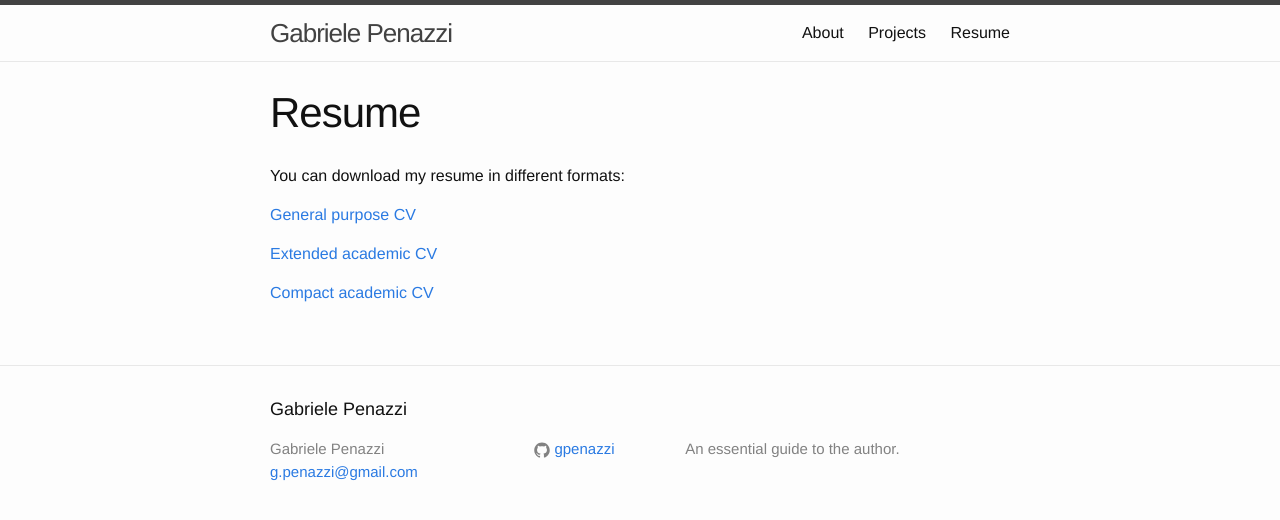
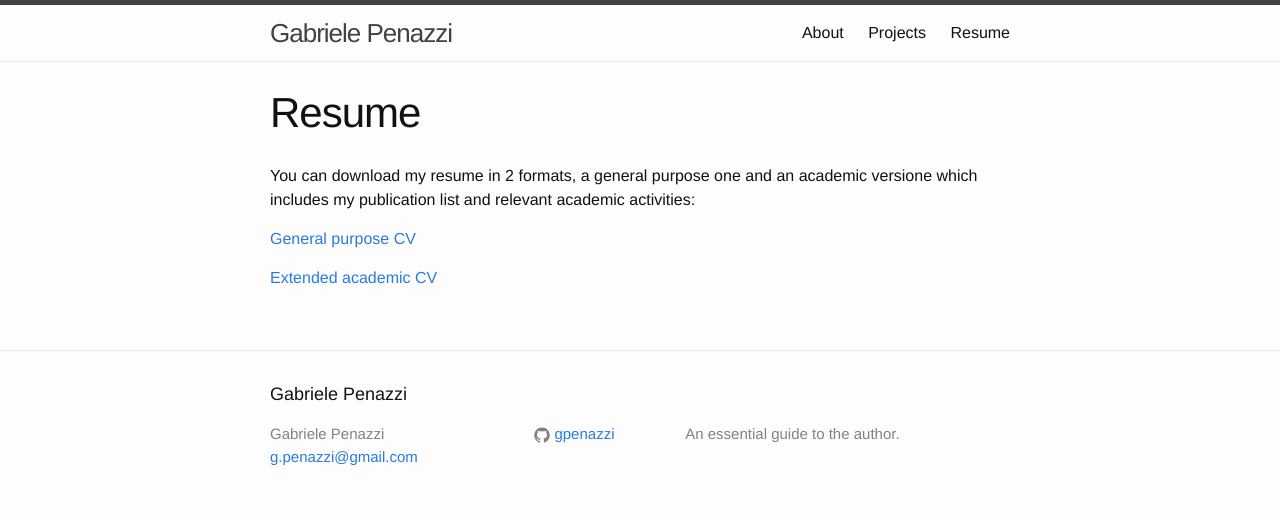
Before and after one commit to gpenazzi/gpenazzi.github.io, a Jekyll site: the page built from resume/resume.md, in a window 1280 px wide. Shown: the top 520 px of the page. Built offline with Jekyll 4.4.1, drawn with Linux system fonts in a browser that asks for light colours.

Commit message:
Update CV

```diff
--- a/resume/resume.md
+++ b/resume/resume.md
@@ -4,10 +4,8 @@ title: Resume
 permalink: /resume/
 ---
 
-You can download my resume in different formats:
+You can download my resume in 2 formats, a general purpose one and an academic versione which includes my publication list and relevant academic activities:
 
-[General purpose CV](https://www.dropbox.com/s/256c9j0e5vf9d62/industry.pdf?dl=0)
+[General purpose CV]( https://www.dropbox.com/s/90aabct064k5qda/cv.pdf?dl=0)
 
 [Extended academic CV](https://www.dropbox.com/s/24in2tqn1mriv1a/extended.pdf?dl=0)
-
-[Compact academic CV](https://www.dropbox.com/s/1ox3oimxv3vg1gv/compact.pdf?dl=0)
```
